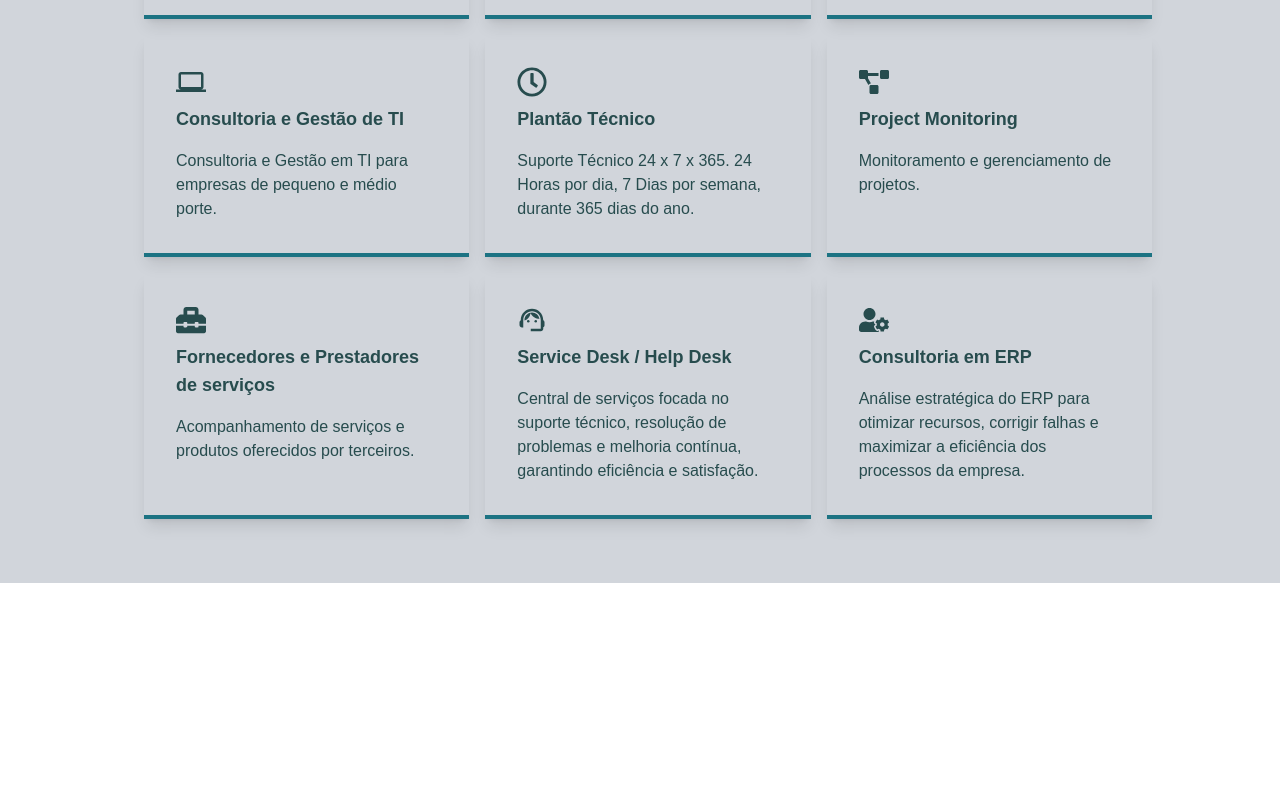
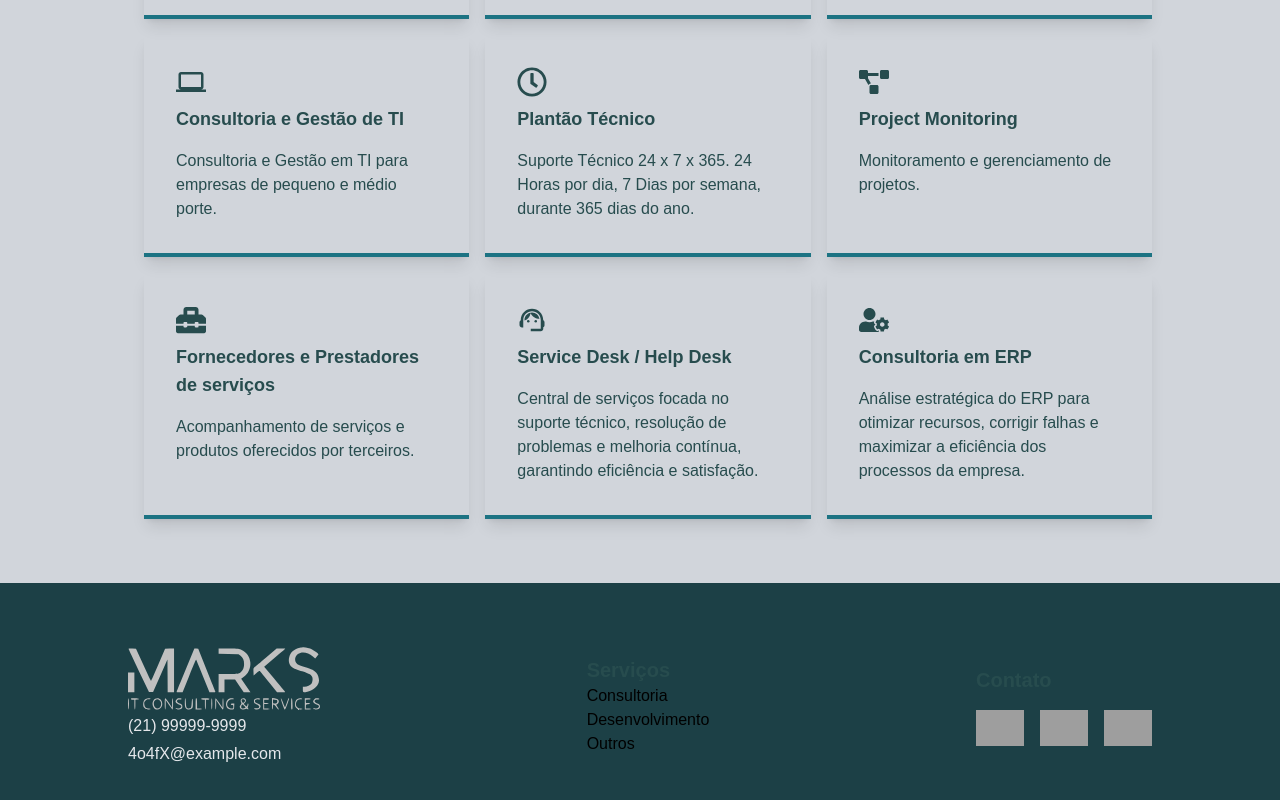
Before and after one commit to marques-matheus/marks-it, a Next.js app: page / in a window 1280 px wide. Shown: the part 942-1742 px from the top of the page. Before the commit the page ends 1525 px from the top, so only its background shows below. Built offline with nearby package versions, Linux system fonts and the light colour scheme; grey boxes are pictures that could not be loaded.

Commit message:
feat: inicio do footer

```diff
--- /dev/null
+++ b/src/app/atoms/button/Button.tsx
@@ -0,0 +1,21 @@
+interface ButtonProps {
+    text: string;
+    onClick?: () => void;
+    className?: string;
+    disabled?: boolean;
+    type?: 'button' | 'submit' | 'reset';
+}
+
+const Button: React.FC<ButtonProps> = ({ text, onClick, className, disabled, type }) => {
+    return (
+        <button
+            onClick={onClick}
+            className={`bg-marks-100  text-sm lg:text-lg hover:bg-marks-700  text-white px-5 py-2 rounded-full ${className}`}
+            type={type}
+        >
+            {text}
+        </button>
+    );
+};
+
+export default Button;
--- /dev/null
+++ b/src/app/atoms/button/index.ts
@@ -0,0 +1,2 @@
+import Button from "./Button";
+export default Button
--- a/src/app/atoms/navLink/navLink.tsx
+++ b/src/app/atoms/navLink/navLink.tsx
@@ -11,7 +11,7 @@ const NavLink: React.FC<{ href: string; children: React.ReactNode }> = ({
 
     return (
         <button
-            className="text-white hover:text-cyan-200  text-sm lg:text-xl transition-all duration-300"
+            className="text-white hover:scale-90 hover:text-gray-400   text-sm lg:text-lg transition-all duration-300 uppercase"
             onClick={(e) => {
                 e.preventDefault();
                 const key = href.replace('#', ''); // Converte "#section1" para "section1"
--- a/src/app/context/Context.tsx
+++ b/src/app/context/Context.tsx
@@ -27,7 +27,7 @@ export const ContextProvider = ({ children }: { children: ReactNode }) => {
     const refs: Record<string, MutableRefObject<HTMLElement | null>> = {
         home: useRef<HTMLElement | null>(null),
         about: useRef<HTMLElement | null>(null),
-        projects: useRef<HTMLElement | null>(null),
+        services: useRef<HTMLElement | null>(null),
         contact: useRef<HTMLElement | null>(null),
         // Adicione outras seções, caso necessário
     };
--- a/src/app/molecules/navList/NavList.tsx
+++ b/src/app/molecules/navList/NavList.tsx
@@ -2,25 +2,26 @@ import React from "react";
 import NavLink from "@/app/atoms/navLink";
 import { BiMenu } from "react-icons/bi";
 import { useMyContext } from "@/app/context/Context";
+import Button from "@/app/atoms/button";
 
 
 const links = [
     {
         href: "#home",
-        label: "Home",
+        label: "Ínicio",
 
     },
     {
         href: "#about",
-        label: "About",
+        label: "Sobre",
     },
     {
-        href: "#projects",
-        label: "Projects",
+        href: "#services",
+        label: "Serviços",
     },
     {
         href: "#contact",
-        label: "Contact",
+        label: "Contato",
     },
 ]
 const NavList: React.FC = () => {
@@ -39,13 +40,14 @@ const NavList: React.FC = () => {
                         {link.label}
                     </NavLink>
                 ))}
+                <Button onClick={()=>{window.location.href = 'https://suporte.marksit.info/'}} text="Área do Cliente" />
             </nav>
             <button
                 onClick={() => setIsOpen(!isOpen)}
                 onBlur={() => setTimeout(() => setIsOpen(false), 100)}
                 className="text-white hover:text-marks-400 transition-all duration-300 block md:hidden"
             >
-                <BiMenu size={40} />
+                <BiMenu size={40} className="text-white" />
             </button>
         </>
     );
--- /dev/null
+++ b/src/app/organisms/footer/Footer.tsx
@@ -0,0 +1,36 @@
+import Section from "@/app/templates/section/Section";
+import Image from "next/image";
+
+const Footer = () => {
+    return (
+        <Section id="footer" bg="bg-marks-700" classes="flex flex-col gap-4">
+            <div className="flex flex-col md:flex-row items-center justify-between">
+                <article className="text-gray-200 flex flex-col space-y-1">
+                    <Image src="/logo-white.svg" alt="Logo" width={100} height={100} className="w-36 lg:w-48" />
+                    <span>(21) 99999-9999</span>
+                    <span>4o4fX@example.com</span>
+                </article>
+                <article>
+                    <h3 className="text-marks-600 text-xl font-bold">Serviços</h3>
+                    <div>
+                        <ul>
+                            <li>Consultoria</li>
+                            <li>Desenvolvimento</li>
+                            <li>Outros</li>
+                        </ul>
+                    </div>
+                </article>
+                <div className="flex flex-col gap-4">
+                    <h3 className="text-marks-600 text-xl font-bold">Contato</h3>
+                    <div className="flex gap-4">
+                        <Image src="/whatsapp-icon.png" alt="Logo" width={40} height={40} className="w-12" />
+                        <Image src="/instagram-icon.png" alt="Logo" width={40} height={40} className="w-12" />
+                        <Image src="/linkedin-icon.png" alt="Logo" width={40} height={40} className="w-12" />
+                    </div>
+                </div>
+            </div>
+        </Section>
+    );
+};
+
+export default Footer;
--- /dev/null
+++ b/src/app/organisms/footer/index.ts
@@ -0,0 +1,2 @@
+import Footer from "./Footer";
+export default Footer;
--- a/src/app/organisms/home/home.tsx
+++ b/src/app/organisms/home/home.tsx
@@ -19,7 +19,7 @@ const Home = () => {
                     Quasi repellat, eaque repellendus aperiam tempore, quidem,
                 </p>
             </article>
-            <Image src="/tech2.svg" alt="animação com duas pessoas na frente analizando dados, ao fundo um foguete decolando e alguns dados de BI" className="w-auto md:w-2/4 lg:w-96 xl:w-2/4" width={600} height={400} />
+            <Image src="/hero-img.png" alt="animação com duas pessoas na frente analizando dados, ao fundo um foguete decolando e alguns dados de BI" className="w-auto md:w-2/4 lg:w-96 xl:w-2/4" width={600} height={400} />
             <a className="hidden" href="https://storyset.com/business">Business illustrations by Storyset</a>
         </Section>
     );
--- a/src/app/page.tsx
+++ b/src/app/page.tsx
@@ -1,6 +1,7 @@
 'use client'
 import { ContextProvider, useMyContext } from "./context/Context";
 import About from "./organisms/about";
+import Footer from "./organisms/footer";
 
 import Header from "./organisms/header";
 import Home from "./organisms/home";
@@ -15,6 +16,7 @@ export default function App() {
       <Home />
       <About />
       <Services />
+      <Footer />
 
     </ContextProvider >
   );
```
Also changed, not shown: public/hero-img.png (added).
